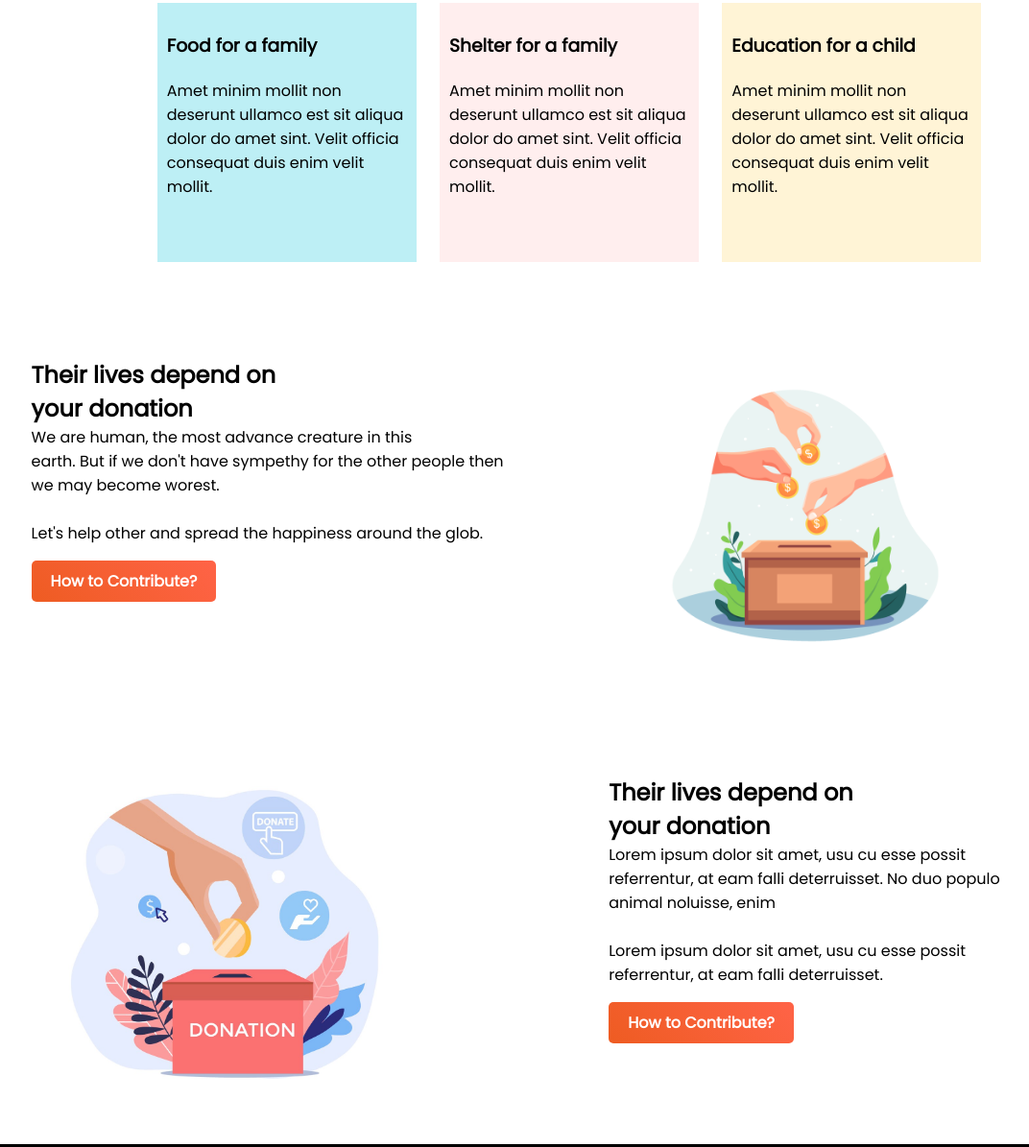
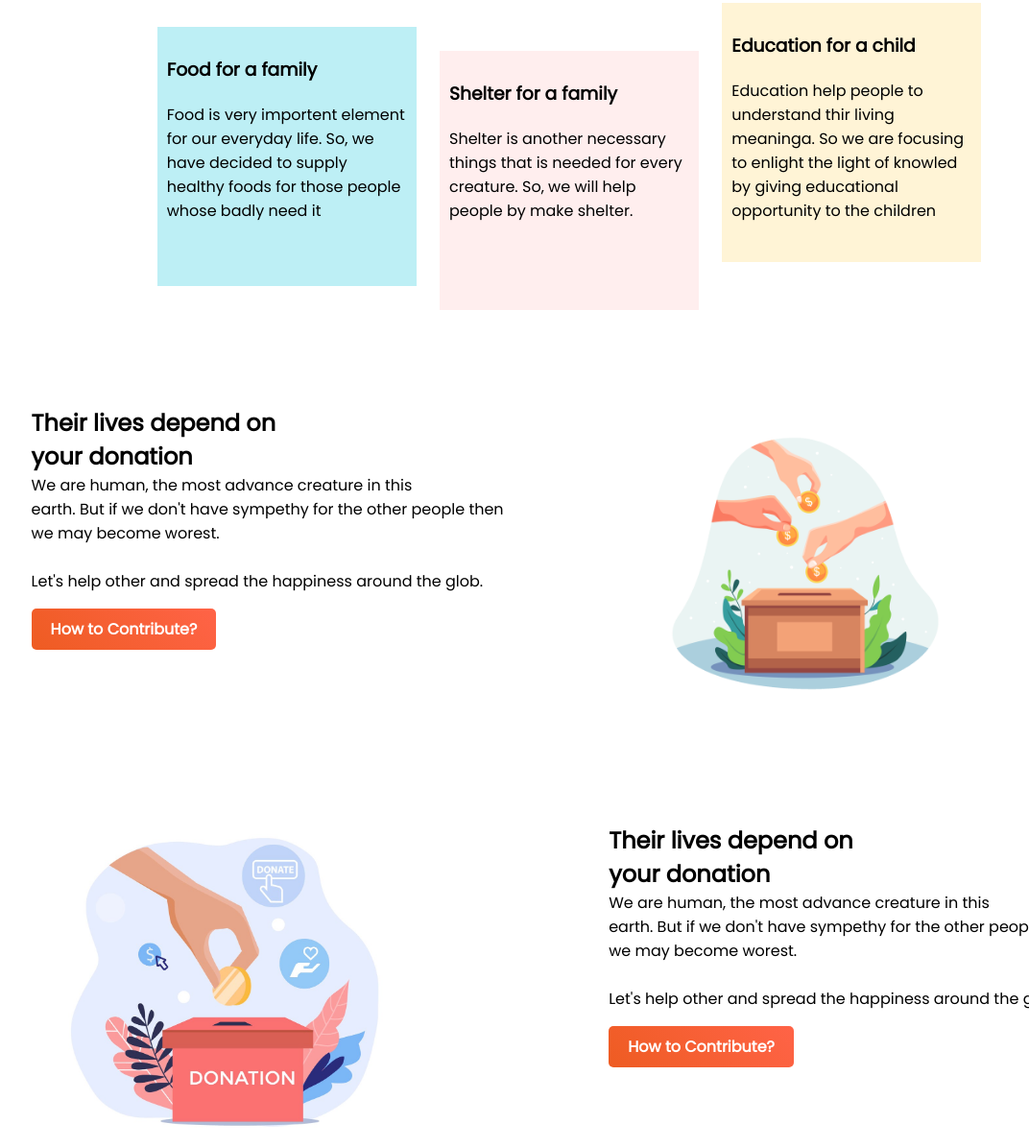
Before and after one commit to csrafsan/donate-today, a plain HTML site: page index.html in a window 1280 px wide. Shown: the part 1239-2434 px from the top of the page at 96% size, without its empty margins (57-1129 px from the left). Drawn offline with Linux system fonts and the light colour scheme.

Commit message:
Updated
Done

```diff
--- a/index.html
+++ b/index.html
@@ -60,24 +60,16 @@
             </p>
         <div class="food">
             <h3>Food for a family</h3>
-            <p>Amet minim mollit non deserunt
-            ullamco est sit aliqua dolor do amet
-            sint. Velit officia consequat duis enim
-            velit mollit.</p>
+            <p>Food is very importent element for our everyday life.
+So, we have decided to supply healthy foods for those people whose badly need it</p>
         </div>
         <div class="shelter">
             <h3>Shelter for a family</h3>
-            <p>Amet minim mollit non deserunt
-            ullamco est sit aliqua dolor do amet
-            sint. Velit officia consequat duis enim
-            velit mollit.</p>
+            <p>Shelter is another necessary things that is needed for every creature. So, we will help people by make shelter.</p>
         </div>
         <div class="education">
             <h3>Education for a child</h3>
-            <p>Amet minim mollit non deserunt
-            ullamco est sit aliqua dolor do amet
-            sint. Velit officia consequat duis enim
-            velit mollit.</p>
+            <p>Education help people to understand thir living meaninga. So we are focusing to enlight the light of knowled by giving educational opportunity to the children</p>
         </div>
 
 
@@ -105,18 +97,17 @@ But if we don't have sympethy for the other people then we may become worest.</p
         <div class="half-width">
             <img src="img/donation3.jpeg" alt="">
         </div>
-        <div class="half-width">
+
+<div class="half-width">
             <h1>Their lives depend on <br>
             your donation</h1>
-            <p>Lorem ipsum dolor sit amet, usu cu esse possit <br>
-            referrentur, at eam falli deterruisset. No duo populo <br>
-            animal noluisse, enim</p> <br>
-            <p>Lorem ipsum dolor sit amet, usu cu esse possit <br>
-            referrentur, at eam falli deterruisset.</p> <br>
+            <p>We are human, the most advance creature in this <br>
+             earth.
+But if we don't have sympethy for the other people then we may become worest.</p> <br>
+            <p>Let's help other and spread the happiness around the glob.<br></p> <br>
             <a class="donate-button" href="#">How to Contribute?</a>
 
-            </div>
-
+        </div>
     </section>
 
     <footer>
```
